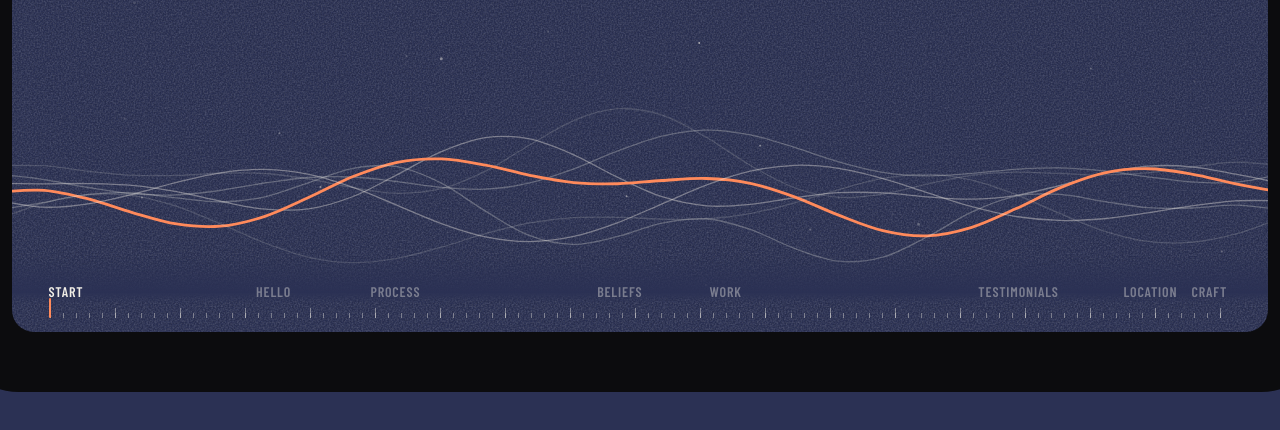
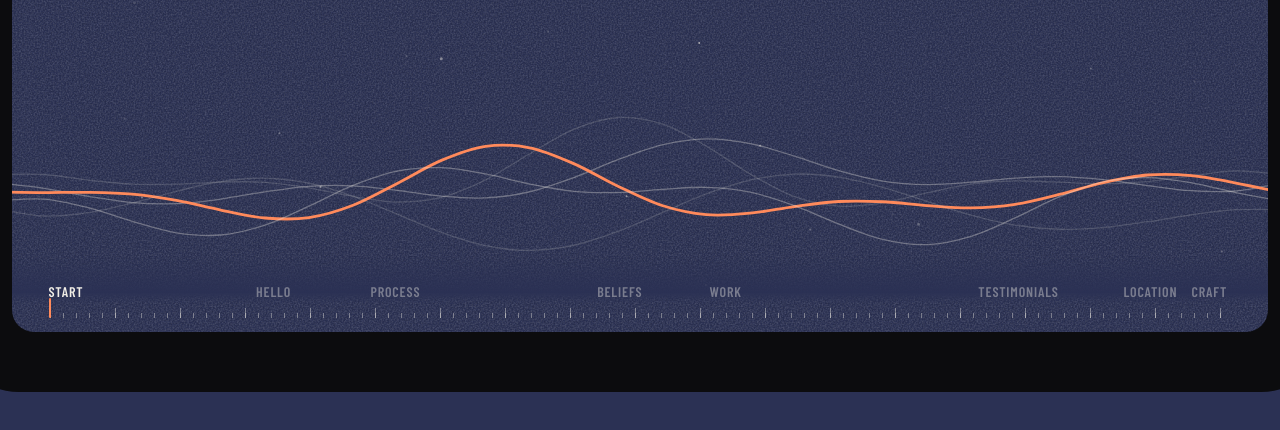
Before and after one commit to Sam2707/Sam2707.github.io, a plain HTML site: page index.html in a window 1280 px wide. Shown: the part 456-886 px from the top of the page. Drawn offline with nearby package versions, Linux system fonts and the light colour scheme; a web font is replaced by a local one.

Commit message:
Hero: five lines instead of seven
Co-Authored-By: Claude Opus 5.5 <noreply@anthropic.com>

```diff
--- a/index.html
+++ b/index.html
@@ -1094,7 +1094,7 @@ window.goatcounter = { path: function (p) { try { if (p.split('?')[0] === '/' &&
 
   /* ---------- tangle ---------- */
   var svg = document.getElementById('tangle'), NS = 'http://www.w3.org/2000/svg';
-  var W = 1200, H = 360, LINES = 7, PTS = 30, threads = [];
+  var W = 1200, H = 360, LINES = 5, PTS = 30, threads = [];
   for (var i = 0; i < LINES; i++) {
     var p = document.createElementNS(NS, 'path'), mid = (LINES - 1) / 2, accent = i === Math.floor(mid);
     p.setAttribute('stroke', accent ? 'var(--coral)' : 'var(--cream)');
```
